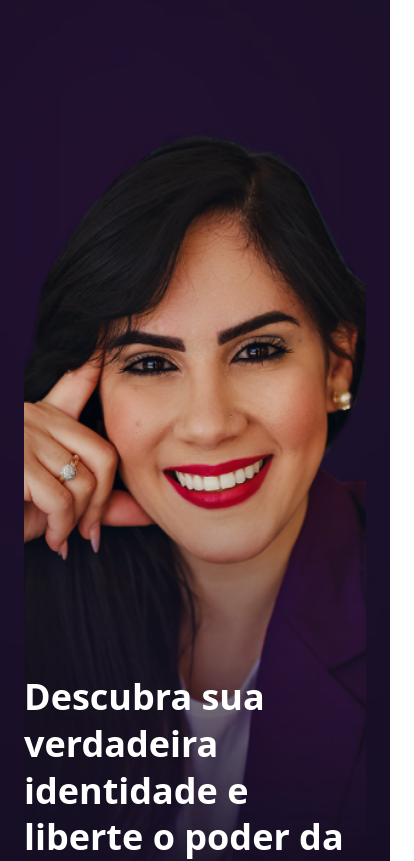
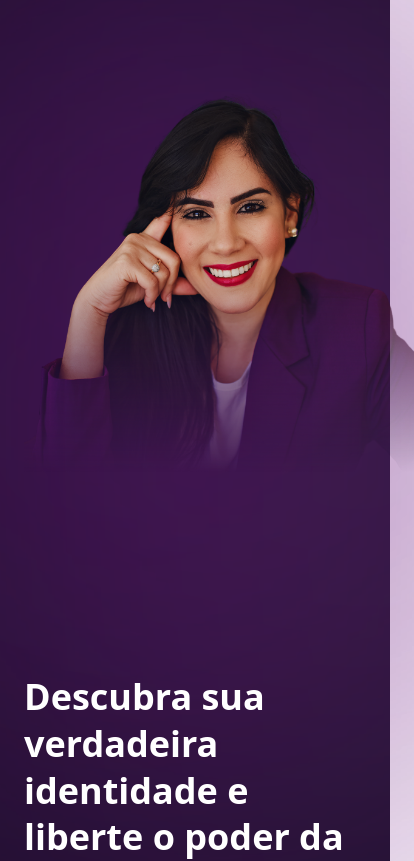
Before and after one commit to RaisaBernardes/chrisarrudadescubravoce, a React (Vite) app in the folder descubra-voce-chris/: page / in a window 390 px wide. Shown: the top 861 px of the page, 414 px wide, since content can reach past the window. Built offline with nearby package versions, Linux system fonts and the light colour scheme.

Commit message:
hero photo changed

```diff
--- a/descubra-voce-chris/src/components/Hero.jsx
+++ b/descubra-voce-chris/src/components/Hero.jsx
@@ -29,7 +29,16 @@ return (
       </h1>
 
       {/* mobile section */}
-      <div className="sm:hidden flex h-screen bg-hero-background bg-cover bg-center items-end z-[1] w-full">
+      <div className="sm:hidden flex h-screen  items-end z-[1] w-full">
+
+        <img
+          src={hero1}
+          alt="hero1"
+          className="flex-1 md:hidden absolute z-[1] w-[150%] h-[150%]  object-scale-down "
+        />
+        <div className="xs:flex absolute z-[0] w-[100%] h-[100%] top-0 purple__gradient md:hidden" />
+
+
         <h1 className="flex-1 font-semibold text-[36px] sm:text-[56px] text-white text-left z-[2] leading-[130%]">
         Descubra sua verdadeira identidade e liberte o poder da sua imagem
         </h1>
```
